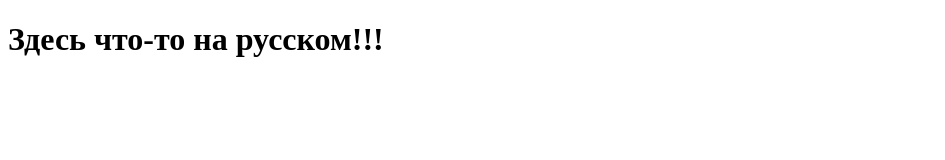
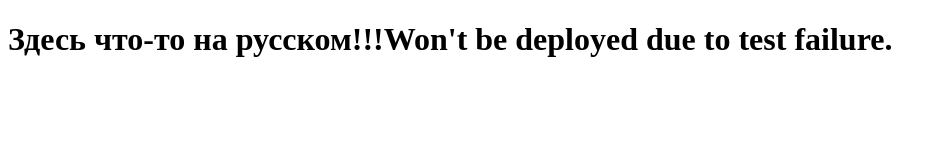
Before and after one commit to Donchick/sandbox, a website: page index.html in a window 1280 px wide. Shown: the whole page, without its empty margins (0-945 px from the left). Drawn offline with Linux system fonts and the light colour scheme.

Commit message:
experiment: try to deploy with failed test

```diff
--- a/index.html
+++ b/index.html
@@ -5,6 +5,6 @@
   <title>Hello from Donat's sandbox</title>
 </head>
 <body>
-<h1>Здесь что-то на русском!!!</h1>
+<h1>Здесь что-то на русском!!!Won't be deployed due to test failure.</h1>
 </body>
 </html>
```
Also changed, not shown: test/sample-test.js (+1 -1 lines).
